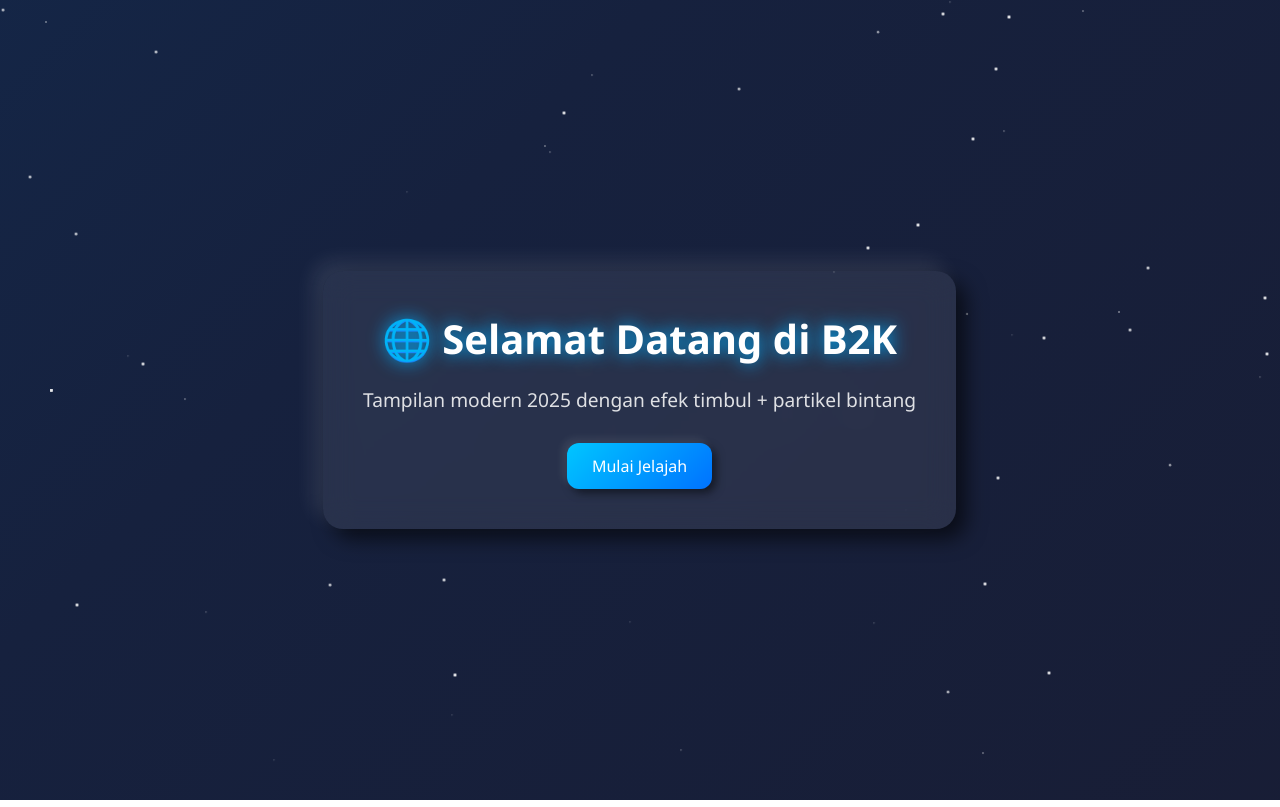
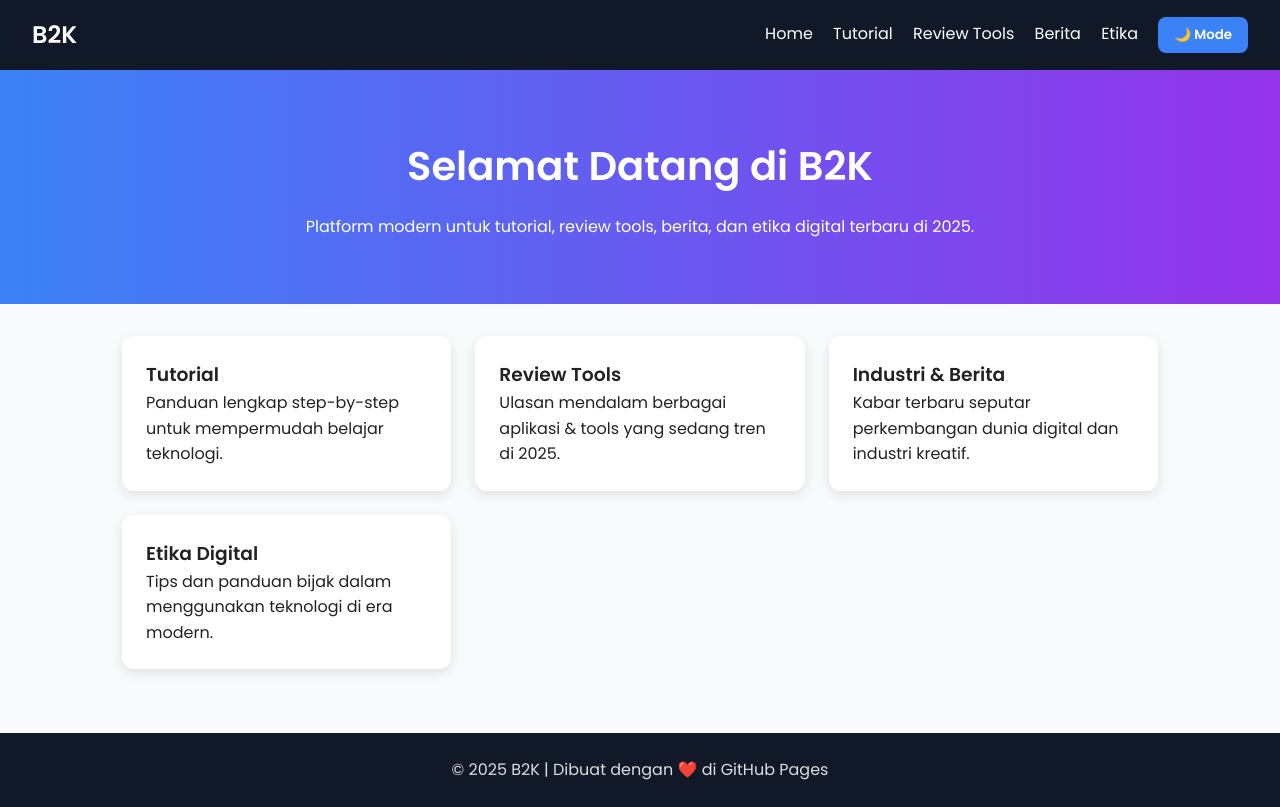
Before and after one commit to andizhuu/b2k, a plain HTML site: page index.html in a window 1280 px wide. Both pictures are taken after a click on the button "Mulai Jelajah". Drawn offline with Linux system fonts and the light colour scheme.

Commit message:
upload index.html

```diff
--- a/index.html
+++ b/index.html
@@ -4,10 +4,14 @@
   <meta charset="UTF-8">
   <meta name="viewport" content="width=device-width, initial-scale=1.0">
   <title>B2K Website</title>
+  <link href="https://fonts.googleapis.com/css2?family=Poppins:wght@400;600&display=swap" rel="stylesheet">
   <style>
-    * {margin: 0; padding: 0; box-sizing: border-box; font-family: 'Segoe UI', sans-serif;}
+    * {margin: 0; padding: 0; box-sizing: border-box; font-family: 'Poppins', sans-serif;}
 
-    body {
+    body { background: #f9fafc; color: #222; line-height: 1.6; overflow-x: hidden; }
+
+    /* ============ LANDING PAGE ============ */
+    #landing {
       min-height: 100vh;
       display: flex;
       justify-content: center;
@@ -17,6 +21,7 @@
       animation: gradientMove 15s ease infinite;
       color: #fff;
       overflow: hidden;
+      position: relative;
     }
 
     @keyframes gradientMove {
@@ -25,105 +30,102 @@
       100% { background-position: 0% 50%; }
     }
 
-    /* Partikel Bintang */
-    .stars {
-      position: absolute;
-      width: 100%;
-      height: 100%;
-      top: 0; left: 0;
-      overflow: hidden;
-      z-index: 1;
-    }
+    .stars { position: absolute; width: 100%; height: 100%; top: 0; left: 0; overflow: hidden; z-index: 1; }
+    .star { position: absolute; width: 2px; height: 2px; background: white; border-radius: 50%; animation: twinkle 5s infinite ease-in-out; opacity: 0.8; }
+    @keyframes twinkle { 0%,100%{opacity:0.2; transform:scale(0.8);} 50%{opacity:1; transform:scale(1.5);} }
 
-    .star {
-      position: absolute;
-      width: 2px;
-      height: 2px;
-      background: white;
-      border-radius: 50%;
-      animation: twinkle 5s infinite ease-in-out;
-      opacity: 0.8;
-    }
+    .card { position: relative; z-index: 2; background: rgba(255,255,255,0.08); padding: 40px; border-radius: 20px; backdrop-filter: blur(15px); text-align: center; animation: fadeInUp 1.2s ease forwards; opacity:0; transform: translateY(50px) scale(0.9);}
+    @keyframes fadeInUp { to{opacity:1; transform: translateY(0) scale(1);} }
 
-    @keyframes twinkle {
-      0%, 100% { opacity: 0.2; transform: scale(0.8);}
-      50% { opacity: 1; transform: scale(1.5);}
-    }
+    .btn { margin-top: 15px; padding: 12px 25px; border: none; border-radius: 12px; font-size: 1rem; cursor: pointer; color: #fff; background: linear-gradient(135deg,#00c6ff,#0072ff); transition:0.3s;}
+    .btn:hover { transform: translateY(-3px); }
 
-    .card {
-      position: relative;
-      z-index: 2;
-      background: rgba(255, 255, 255, 0.08);
-      padding: 40px;
-      border-radius: 20px;
-      backdrop-filter: blur(15px);
-      box-shadow: 10px 10px 20px rgba(0,0,0,0.6),
-                  -10px -10px 20px rgba(255,255,255,0.1);
-      text-align: center;
-      opacity: 0;
-      transform: translateY(50px) scale(0.9);
-      animation: fadeInUp 1.2s ease forwards;
-    }
+    /* ============ WEBSITE UTAMA ============ */
+    #main { display: none; }
 
-    @keyframes fadeInUp {
-      0% {opacity: 0; transform: translateY(50px) scale(0.9);}
-      100% {opacity: 1; transform: translateY(0) scale(1);}
-    }
+    header { background: #111827; color: #fff; padding: 1rem 2rem; display: flex; justify-content: space-between; align-items: center; position: sticky; top: 0; z-index: 100; }
+    header h1 { font-size: 1.5rem; }
+    nav a { color: #fff; margin-left: 1rem; text-decoration: none; font-weight: 500; transition: 0.3s; }
+    nav a:hover { color: #3b82f6; }
 
-    .card:hover {
-      transform: translateY(-10px) scale(1.05);
-      box-shadow: 15px 15px 30px rgba(0,0,0,0.7),
-                  -15px -15px 30px rgba(255,255,255,0.15);
-    }
+    .toggle-btn { cursor: pointer; background: #3b82f6; border: none; padding: 0.5rem 1rem; border-radius: 8px; color: white; font-weight: 600; margin-left: 1rem; }
+    .toggle-btn:hover { background: #2563eb; }
 
-    h1 {
-      font-size: 2.5rem;
-      margin-bottom: 20px;
-      animation: glow 3s ease-in-out infinite alternate;
-    }
+    .hero { text-align: center; padding: 4rem 2rem; background: linear-gradient(to right, #3b82f6, #9333ea); color: white; }
+    .hero h2 { font-size: 2.5rem; margin-bottom: 1rem; }
 
-    @keyframes glow {
-      from { text-shadow: 0 0 10px #0072ff; }
-      to   { text-shadow: 0 0 20px #00c6ff; }
-    }
+    .container { max-width: 1100px; margin: auto; padding: 2rem; display: grid; grid-template-columns: repeat(auto-fit, minmax(280px, 1fr)); gap: 1.5rem; }
+    .card-main { background: white; padding: 1.5rem; border-radius: 12px; box-shadow: 0 4px 12px rgba(0,0,0,0.1); transition: 0.3s; }
+    .card-main:hover { transform: translateY(-5px); }
 
-    p {
-      font-size: 1.2rem;
-      opacity: 0.85;
-      margin-bottom: 20px;
-    }
+    footer { text-align: center; padding: 1.5rem; background: #111827; color: #ddd; margin-top: 2rem; }
+    footer a { color: #3b82f6; text-decoration: none; }
 
-    .btn {
-      margin-top: 10px;
-      padding: 12px 25px;
-      border: none;
-      border-radius: 12px;
-      font-size: 1rem;
-      cursor: pointer;
-      color: #fff;
-      background: linear-gradient(135deg, #00c6ff, #0072ff);
-      box-shadow: 4px 4px 8px rgba(0,0,0,0.5),
-                  -4px -4px 8px rgba(255,255,255,0.1);
-      transition: 0.3s;
-    }
-
-    .btn:hover {
-      transform: translateY(-3px);
-      box-shadow: 6px 6px 12px rgba(0,0,0,0.6),
-                  -6px -6px 12px rgba(255,255,255,0.15);
-    }
+    /* Dark Mode */
+    body.dark { background:#111827; color:#eee; }
+    body.dark header, body.dark footer { background:#0f172a; color:#ccc; }
+    body.dark .card-main { background:#1e293b; color:#eee; }
+    body.dark nav a { color:#ddd; }
+    body.dark nav a:hover { color:#60a5fa; }
   </style>
 </head>
 <body>
-  <div class="stars"></div>
-  <div class="card">
-    <h1>🌐 Selamat Datang di B2K</h1>
-    <p>Tampilan modern 2025 dengan efek timbul + partikel bintang</p>
-    <button class="btn">Mulai Jelajah</button>
-  </div>
+
+  <!-- LANDING PAGE -->
+  <section id="landing">
+    <div class="stars"></div>
+    <div class="card">
+      <h1>🌐 Selamat Datang di B2K</h1>
+      <p>Tampilan modern 2025 dengan efek timbul + partikel bintang</p>
+      <button class="btn" id="startBtn">Mulai Jelajah</button>
+    </div>
+  </section>
+
+  <!-- WEBSITE UTAMA -->
+  <section id="main">
+    <header>
+      <h1>B2K</h1>
+      <nav>
+        <a href="#">Home</a>
+        <a href="#">Tutorial</a>
+        <a href="#">Review Tools</a>
+        <a href="#">Berita</a>
+        <a href="#">Etika</a>
+        <button class="toggle-btn" onclick="toggleDarkMode()">🌙 Mode</button>
+      </nav>
+    </header>
+
+    <section class="hero">
+      <h2>Selamat Datang di B2K</h2>
+      <p>Platform modern untuk tutorial, review tools, berita, dan etika digital terbaru di 2025.</p>
+    </section>
+
+    <section class="container">
+      <div class="card-main">
+        <h3>Tutorial</h3>
+        <p>Panduan lengkap step-by-step untuk mempermudah belajar teknologi.</p>
+      </div>
+      <div class="card-main">
+        <h3>Review Tools</h3>
+        <p>Ulasan mendalam berbagai aplikasi & tools yang sedang tren di 2025.</p>
+      </div>
+      <div class="card-main">
+        <h3>Industri & Berita</h3>
+        <p>Kabar terbaru seputar perkembangan dunia digital dan industri kreatif.</p>
+      </div>
+      <div class="card-main">
+        <h3>Etika Digital</h3>
+        <p>Tips dan panduan bijak dalam menggunakan teknologi di era modern.</p>
+      </div>
+    </section>
+
+    <footer>
+      <p>© 2025 B2K | Dibuat dengan ❤️ di GitHub Pages</p>
+    </footer>
+  </section>
 
   <script>
-    // Tambahin bintang secara random
+    // Bintang random
     const starsContainer = document.querySelector('.stars');
     for (let i = 0; i < 60; i++) {
       const star = document.createElement('div');
@@ -133,6 +135,28 @@
       star.style.animationDuration = (2 + Math.random() * 4) + "s";
       starsContainer.appendChild(star);
     }
+
+    // Klik tombol -> masuk ke main
+    document.getElementById('startBtn').addEventListener('click', () => {
+      document.getElementById('landing').style.display = "none";
+      document.getElementById('main').style.display = "block";
+    });
+
+    // Dark mode toggle
+    function toggleDarkMode() {
+      document.body.classList.toggle('dark');
+      if (document.body.classList.contains('dark')) {
+        localStorage.setItem('theme', 'dark');
+      } else {
+        localStorage.setItem('theme', 'light');
+      }
+    }
+    // Load preferensi
+    window.onload = () => {
+      if (localStorage.getItem('theme') === 'dark') {
+        document.body.classList.add('dark');
+      }
+    }
   </script>
 </body>
 </html>
```
